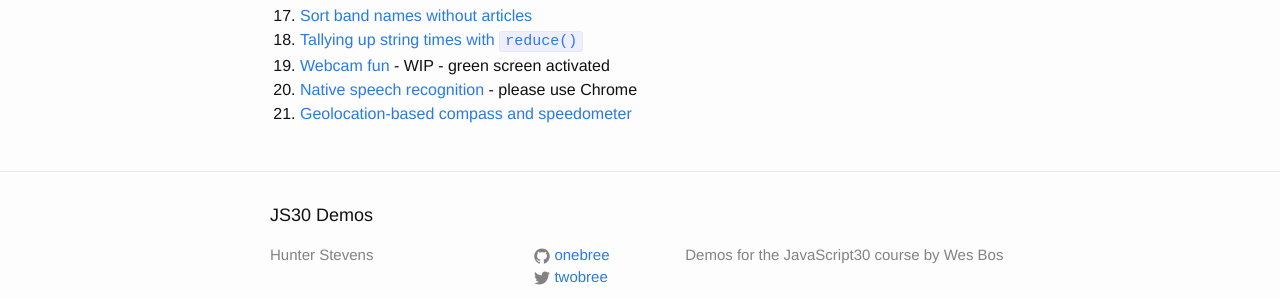
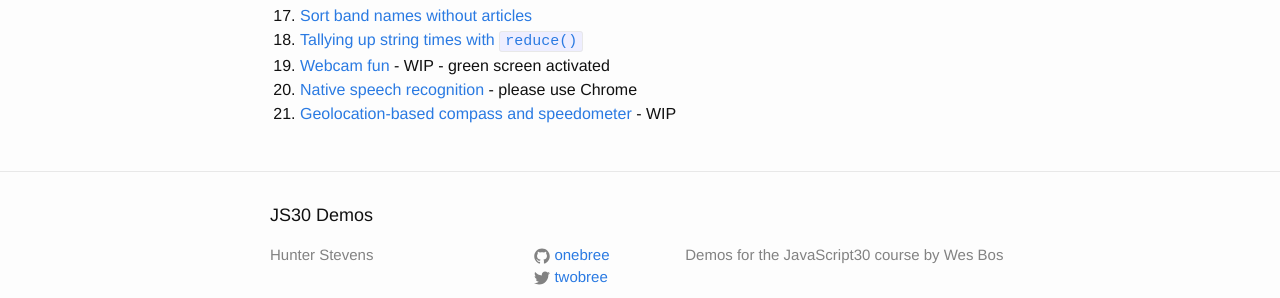
Before and after one commit to onebree/js30, a Jekyll site: the page built from index.md, in a window 1280 px wide. Shown: the part 577-875 px from the top of the page. Built offline with Jekyll 4.4.1, drawn with Linux system fonts in a browser that asks for light colours; our own code applies the rules of GitHub Pages for plain Markdown files.

Commit message:
exercise 21 - wip mode

```diff
--- a/21-geolocation/index.html
+++ b/21-geolocation/index.html
@@ -66,7 +66,6 @@ permalink: /21-geolocation/
     const speed = document.querySelector('.speed-value');
 
     navigator.geolocation.watchPosition((data) => {
-      console.log(data);
       speed.textContent = data.coords.speed;
       arrow.style.transform = `rotate(${data.coords.heading}deg)`;
     }, (err) => {
--- a/index.md
+++ b/index.md
@@ -26,4 +26,4 @@ A directory of my work for [JavaScript30](https://javascript30.com/) by Wes Bos.
 18. [Tallying up string times with `reduce()`](/js30/18-adding-with-reduce/)
 19. [Webcam fun](/js30/19-webcam-fun/) - WIP - green screen activated
 20. [Native speech recognition](/js30/20-speech-detection/) - please use Chrome
-21. [Geolocation-based compass and speedometer](/js30/21-geolocation/)
+21. [Geolocation-based compass and speedometer](/js30/21-geolocation/) - WIP
```
